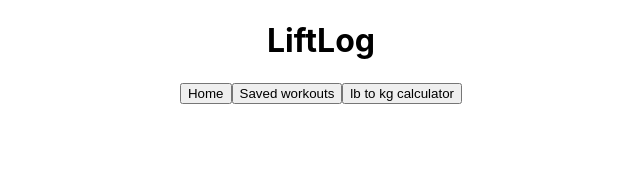
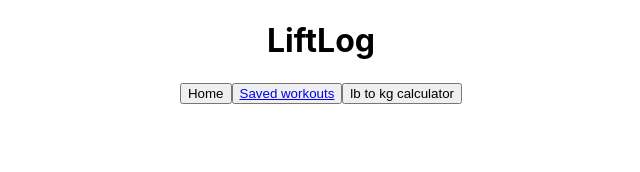
Before and after one commit to DeanLeong/LiftLog, a React (Create React App) app: page / in a window 1280 px wide. Shown: the top 172 px of the page, without its empty margins (319-959 px from the left). Built offline with nearby package versions, Linux system fonts and the light colour scheme.

Commit message:
Link/Route Work

```diff
--- a/src/App.js
+++ b/src/App.js
@@ -12,9 +12,9 @@ function App() {
       <h1 className="Header">LiftLog</h1>
         <nav>
           <button>Home</button>
-          <Link to={`/SavedWorkouts`}>
-            <button>Saved workouts</button>
-          </Link>
+          <button>
+            <Link to={`/SavedWorkouts`}>Saved workouts</Link>
+          </button>
           <button>lb to kg calculator</button>
         </nav>
       </div>
--- a/src/SavedWorkouts.jsx
+++ b/src/SavedWorkouts.jsx
@@ -24,13 +24,20 @@ function SavedWorkouts(props) {
     <div>
     <div>
         <h1>LiftLog</h1>
-        <Route exact path="/">
           <h2>Saved Workouts</h2>
-        </Route>
         <nav>
-          Home |
-          Saved workouts |
-          lb to kg calculator |
+        <div>
+      <div>
+      <h1 className="Header">LiftLog</h1>
+        <nav>
+        <button>Home</button>
+          <button>
+            <Link>Saved workouts</Link>
+          </button>
+          <button>lb to kg calculator</button>
+        </nav>
+      </div>
+    </div>
         </nav>
     </div>
     <div className="savedWorkouts">
```
